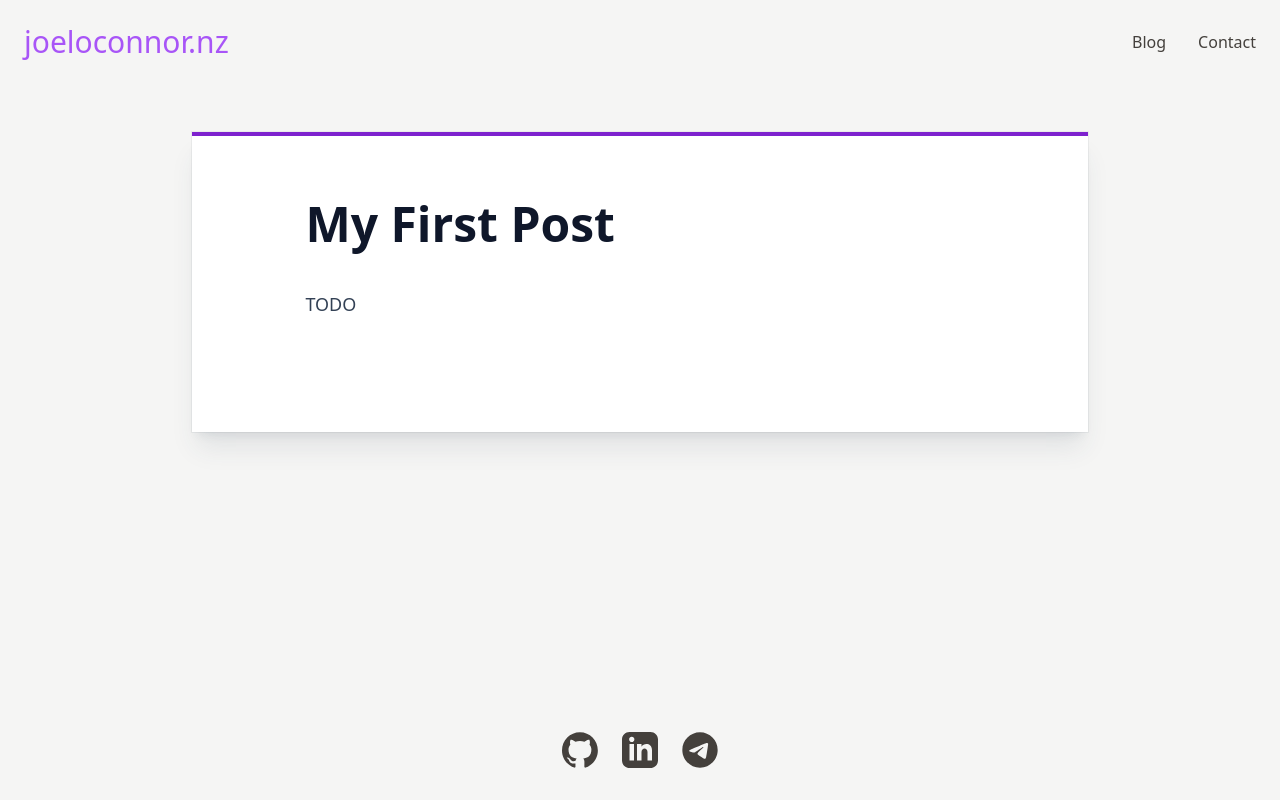
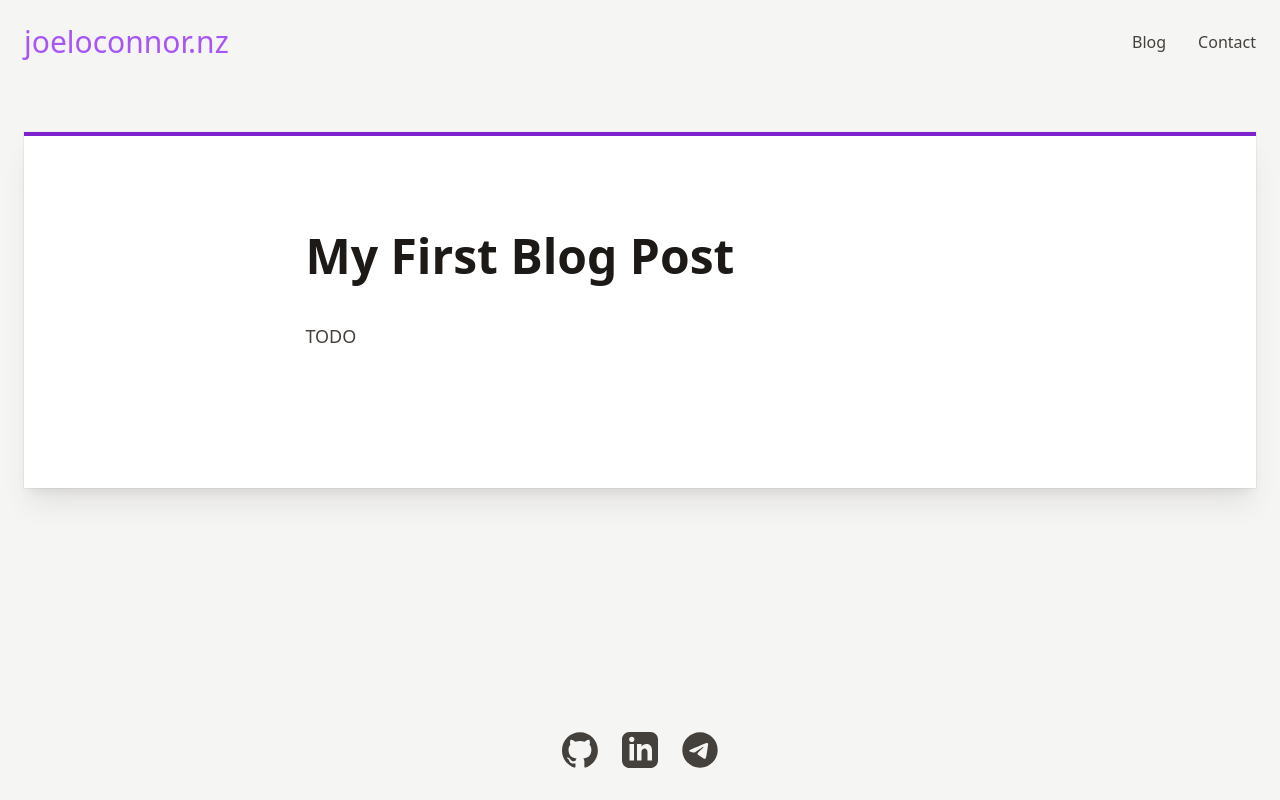
Before and after one commit to joeloconnor-nz/joeloconnor.nz, a Next.js app: page /blog/posts/first in a window 1280 px wide. Built offline with nearby package versions, Linux system fonts and the light colour scheme.

Commit message:
Improve blog post template styles

```diff
--- a/app/blog/layout.tsx
+++ b/app/blog/layout.tsx
@@ -4,10 +4,12 @@ export default function BlogLayout({
     children: React.ReactNode;
 }) {
     return (
-        <section className="w-full border-t-4 border-t-purple-700 bg-white px-6 pt-12 pb-16 shadow-xl shadow-slate-700/10 ring-1 ring-gray-900/5 md:mx-auto md:my-12 md:max-w-3xl lg:max-w-4xl lg:pt-16 lg:pb-28">
-            <article className="prose prose-slate mx-auto lg:prose-lg">
-                {children}
+        <div className="pb-6 md:px-6 md:py-12">
+            <article className="w-full border-t-4 border-t-purple-700 bg-white px-6 pt-12 pb-16 shadow-xl shadow-stone-700/10 ring-1 ring-stone-900/5 dark:bg-stone-800 dark:shadow-stone-800/10 md:px-12 md:pt-16 lg:pt-24 lg:pb-28">
+                <div className="prose prose-lg prose-stone mx-auto prose-figure:-mx-6 prose-figcaption:px-6 prose-figcaption:italic prose-pre:-mx-6 prose-pre:rounded-none dark:prose-invert md:prose-figcaption:px-0 md:prose-pre:rounded-lg">
+                    <section>{children}</section>
+                </div>
             </article>
-        </section>
+        </div>
     );
 }
--- a/app/blog/posts/first/page.tsx
+++ b/app/blog/posts/first/page.tsx
@@ -1,4 +1,9 @@
+import { Metadata } from 'next';
 import FirstPost from './post.mdx';
+
+export const metadata: Metadata = {
+    title: 'My First Blog Post',
+};
 
 export default function Page() {
     return <FirstPost />;
--- a/app/blog/posts/first/post.mdx
+++ b/app/blog/posts/first/post.mdx
@@ -1,3 +1,3 @@
-# My First Post
+# My First Blog Post
 
 TODO
```
